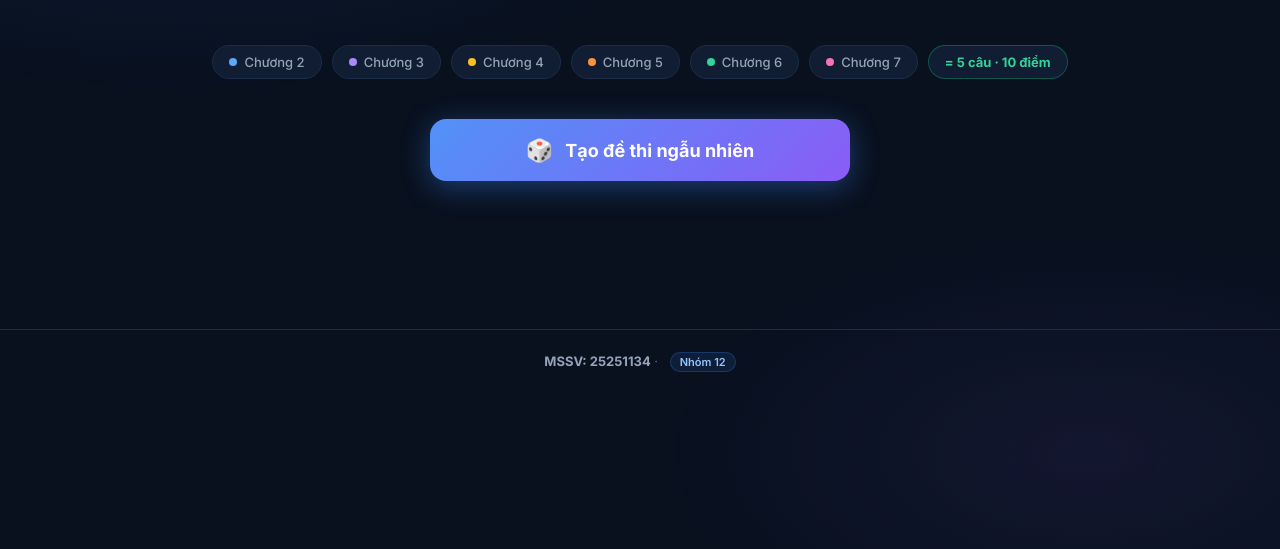
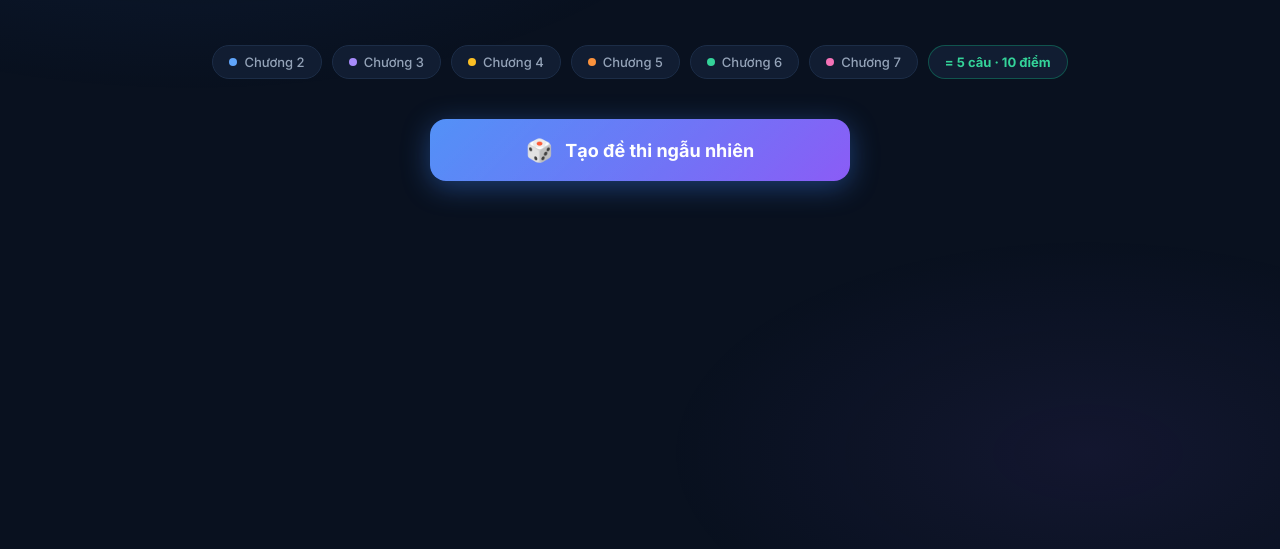
Before and after one commit to khangdz22/machdiencohoang, a plain HTML site: page index.html in a window 1280 px wide. Shown: the part 227-776 px from the top of the page. Drawn offline with nearby package versions, Linux system fonts and the light colour scheme.

Commit message:
Update index.html

```diff
--- a/index.html
+++ b/index.html
@@ -536,11 +536,7 @@
 </div><!-- /main -->
 
 <!-- FOOTER -->
-<footer>
-  <div class="footer-credit">
-    <strong>MSSV: 25251134</strong> · <span class="footer-id">Nhóm 12</span>
-  </div>
-</footer>
+
 
 <!-- PASSWORD MODAL -->
 <div class="modal-overlay" id="pwModal">
```
